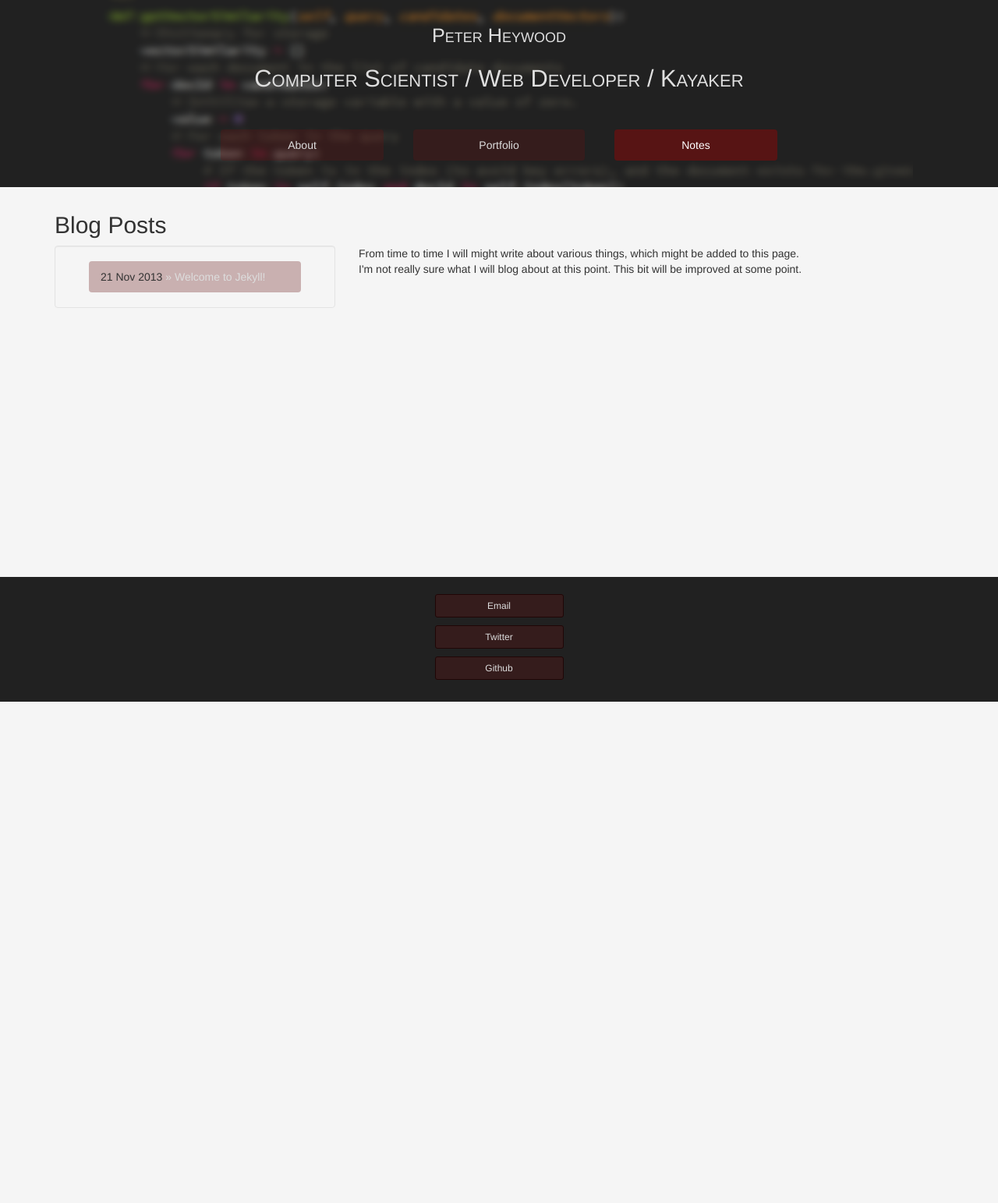
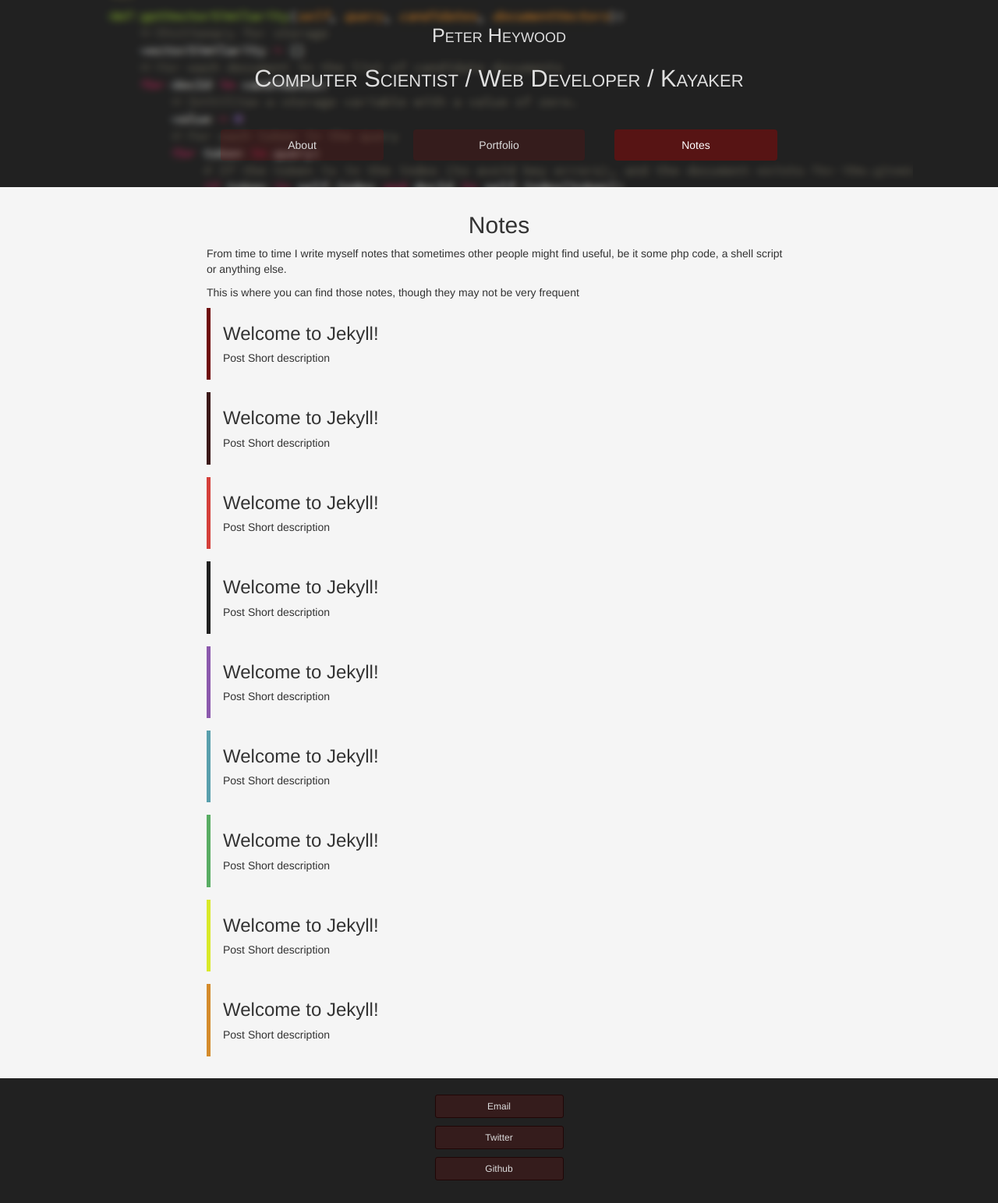
Before and after one commit to ptheywood/ptheywood.github.io, a Jekyll site: the page built from notes/index.html, in a window 1280 px wide. Shown: the whole page at 78% size. Built offline with Jekyll 4.4.1, drawn with Linux system fonts in a browser that asks for light colours; nearby versions of some CDN libraries; library files that are not in the unit come from our copies; Markdown is read by kramdown in place of the engine named in the settings; before the commit the page ends 900 px from its top, so only the background shows below that.

Commit message:
Improve notes main page and style

```diff
--- a/css/main.css
+++ b/css/main.css
@@ -126,3 +126,64 @@ a span.black {
 }
 
 /* /portfolio */
+
+/* Notes List */
+
+ul.notes-list {
+
+}
+
+ul.notes-list li {
+    padding: 8px 16px;
+    margin: 0 0 16px 0;
+    border-left: 5px solid #999999;
+}
+
+ul.notes-list li.bdr-light {
+    border-color: #d0d0d0;
+}
+ul.notes-list li.bdr-dark {
+    border-color: #212121;
+}
+ul.notes-list li.bdr-red {
+    border-color: #6F0909;
+}
+ul.notes-list li.bdr-red-light {
+    border-color: #D43F3A;
+}
+ul.notes-list li.bdr-red-dark {
+    border-color: #3B1919;
+}
+
+ul.notes-list li.bdr-purple {
+    border-color: #8B59AD;
+}
+ul.notes-list li.bdr-blue {
+    border-color: #599FAD;
+}
+ul.notes-list li.bdr-green {
+    border-color: #59AD63;
+}
+ul.notes-list li.bdr-yellow {
+    border-color: #D9E928;
+}
+ul.notes-list li.bdr-orange {
+    border-color: #D48B2C;
+}
+
+
+ul.notes-list li a ,
+ul.notes-list li a:hover ,
+ul.notes-list li a:active {
+    display: block;
+    color: inherit;
+}
+
+
+ul.notes-list li a h3 {
+    margin-top: 12px;
+    margin-bottom: 8px;
+}
+
+
+/* /Notes List */
--- a/notes/index.html
+++ b/notes/index.html
@@ -1,23 +1,44 @@
 ---
 layout: default
-title: Blog
+title: Notes
+
+iter:
+- "i"
+- "i"
+- "i"
+- "i"
+- "i"
+- "i"
+- "i"
+- "i"
+- "i"
 ---
-<h2>Blog Posts</h2>
 <div class="row">
-    <div class="col-xs-4">
-        <div class="well">
-            <ul class="nav nav-pills nav-stacked posts">
-            {% for post in site.posts %}
-                <li><a href="{{ post.url }}"><span class="black">{{ post.date | date_to_string }}</span> &raquo; {{ post.title }}</a></li>
-            {% endfor %}
-            </ul>
-        </div>
-    </div>
-    <div class="col-xs-8">
+    <div class="col-xs-12 col-md-8 col-md-offset-2">
+        <h2 class="text-center">Notes</h2>
         <p>
-            From time to time I will might write about various things, which might be added to this page.
-            <br />
-            I'm not really sure what I will blog about at this point. This bit will be improved at some point.
-            <br />
+            From time to time I write myself notes that sometimes other people might find useful, be it some php code, a shell script or anything else.
+        </p>
+        <p>
+            This is where you can find those notes, though they may not be very frequent
+        </p>
     </div>
 </div>
+<div class="row">
+    <div class="col-xs-12 col-md-8 col-md-offset-2">
+        <ul class="notes-list list-unstyled">
+        {% for i in page.iter %}
+            {% for post in site.posts %}
+            <li class="{% cycle 'bdr-color': 'bdr-red', 'bdr-red-dark', 'bdr-red-light', 'bdr-dark', 'bdr-purple', 'bdr-blue', 'bdr-green', 'bdr-yellow', 'bdr-orange' %}">
+                <a href="{{ post.url }}" >
+                    <h3>{{ post.title }}</h3>
+                    <p>
+                        Post Short description
+                    <p>
+                </a>
+            </li>
+            {% endfor %}
+        {% endfor %}
+        </ul>
+    </div>
+</div>
```
